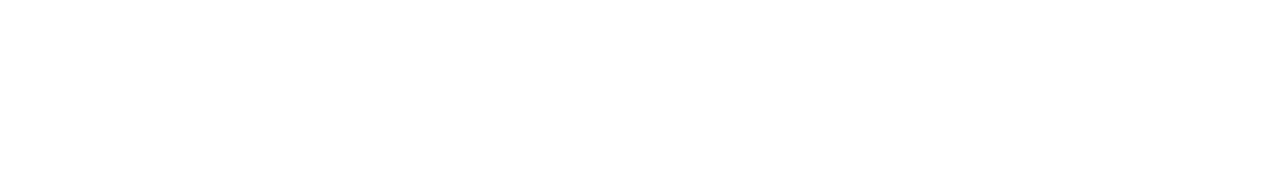
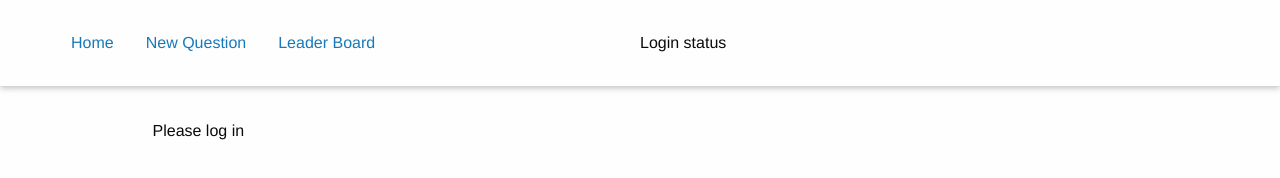
Before and after one commit to marynapl/reactnd-would-you-rather, a React app: page / in a window 1280 px wide. Built offline with nearby package versions, Linux system fonts and the light colour scheme.

Commit message:
Add routing

```diff
--- a/package.json
+++ b/package.json
@@ -10,6 +10,7 @@
     "react-dom": "^16.13.1",
     "react-redux": "^7.2.0",
     "react-redux-loading": "^4.6.1",
+    "react-router-dom": "^5.1.2",
     "react-scripts": "3.4.1",
     "redux": "^4.0.5",
     "redux-thunk": "^2.3.0"
--- a/public/index.html
+++ b/public/index.html
@@ -1,16 +1,15 @@
 <!DOCTYPE html>
 <html lang="en">
+
 <head>
   <meta charset="utf-8" />
   <link rel="icon" href="%PUBLIC_URL%/favicon.ico" />
   <meta name="viewport" content="width=device-width, initial-scale=1" />
   <meta name="theme-color" content="#000000" />
-    <meta
-      name="description"
-      content="Would you rather app"
-    />
+  <meta name="description" content="Would you rather app" />
   <link rel="manifest" href="%PUBLIC_URL%/manifest.json" />
-    <link src="https://cdnjs.cloudflare.com/ajax/libs/foundation/6.6.3/css/foundation.min.css" />
+  <link rel="stylesheet" type="text/css"
+    href="https://cdnjs.cloudflare.com/ajax/libs/foundation/6.6.3/css/foundation.min.css" />
   <!--
       Notice the use of %PUBLIC_URL% in the tags above.
       It will be replaced with the URL of the `public` folder during the build.
@@ -22,6 +21,7 @@
     -->
   <title>Would you rather app</title>
 </head>
+
 <body>
   <noscript>You need to enable JavaScript to run this app.</noscript>
   <div id="root"></div>
@@ -36,4 +36,5 @@
       To create a production bundle, use `npm run build` or `yarn build`.
     -->
 </body>
+
 </html>
--- a/src/components/App.js
+++ b/src/components/App.js
@@ -1,6 +1,12 @@
 import React, { Component, Fragment } from 'react'
 import { connect } from 'react-redux'
+import { BrowserRouter as Router, Route } from 'react-router-dom'
 import { handleInitialData } from '../actions/shared'
+import TopBanner from './TopBanner'
+import Dashboard from './Dashboard'
+import NewQuestion from './NewQuestion'
+import QustionPage from './QuestionPage'
+import LeaderBoard from './LeaderBoard'
 
 class App extends Component {
   componentDidMount() {
@@ -8,23 +14,34 @@ class App extends Component {
   }
   render() {
     return (
-      <Fragment>
-        <div className="grid-x">
-          <div className="cell">
-            {this.props.loading == true
-              ? null
-              : <p>This is my app</p>
-            }
+      <Router>
+        <Fragment>
+          <TopBanner />
+          <div className="grid-container">
+            <div className="grid-x align-center">
+              <div className="cell small-12 medium-10">
+                {this.props.loggedIn == true
+                  ? <p>Please log in</p>
+                  : <div>
+                      <Route path='/' exact component={Dashboard} />
+                      <Route path='/questions/:id' component={QustionPage} />
+                      <Route path='/add' component={NewQuestion} />
+                      <Route path='/leaderboard' component={LeaderBoard} />
+                    </div>
+                }
+              </div>
+            </div>
           </div>
-        </div>
-      </Fragment>
+        </Fragment>
+      </Router>
+
     )
   }
 }
 
 const mapStateToProps = ({ authedUser }) => {
   return {
-    loading: authedUser === null
+    loggedIn: authedUser === null
   }
 }
 
--- /dev/null
+++ b/src/components/Dashboard.js
@@ -0,0 +1,11 @@
+import React, { Component } from 'react'
+
+class Dashboard extends Component {
+  render() {
+    return(
+      <div>Dashboard</div>
+    )
+  }
+}
+
+export default Dashboard
--- /dev/null
+++ b/src/components/LeaderBoard.js
@@ -0,0 +1,11 @@
+import React, { Component } from 'react'
+
+class LeaderBoard extends Component {
+  render() {
+    return(
+      <div>LeaderBoard</div>
+    )
+  }
+}
+
+export default LeaderBoard
--- /dev/null
+++ b/src/components/LoginStatus.js
@@ -0,0 +1,11 @@
+import React, { Component } from 'react'
+
+class LoginStatus extends Component {
+  render(){
+    return(
+      <div>Login status</div>
+    )
+  }
+}
+
+export default LoginStatus
--- /dev/null
+++ b/src/components/Nav.js
@@ -0,0 +1,26 @@
+import React from 'react'
+import { NavLink } from 'react-router-dom'
+
+export default function Nav () {
+  return (
+    <nav>
+      <ul className="menu">
+        <li>
+          <NavLink to='/' exact activeClassName='active'>
+            Home
+          </NavLink>
+        </li>
+        <li>
+          <NavLink to='/add' activeClassName='active'>
+            New Question
+          </NavLink>
+        </li>
+        <li>
+          <NavLink to='/leaderboard' activeClassName='active'>
+            Leader Board
+          </NavLink>
+        </li>
+      </ul>
+    </nav>
+  )
+}
--- /dev/null
+++ b/src/components/NewQuestion.js
@@ -0,0 +1,11 @@
+import React, { Component } from 'react'
+
+class NewQuestion extends Component{
+  render(){
+    return(
+      <div>Create new question</div>
+    )
+  }
+}
+
+export default NewQuestion
--- /dev/null
+++ b/src/components/QuestionPage.js
@@ -0,0 +1,11 @@
+import React, { Component } from 'react'
+
+class QuestionPage extends Component {
+  render() {
+    return(
+      <div>Question details go here</div>
+    )
+  }
+}
+
+export default QuestionPage
--- /dev/null
+++ b/src/components/TopBanner.js
@@ -0,0 +1,20 @@
+import React from 'react'
+import LoginStatus from './LoginStatus'
+import Nav from './Nav'
+
+export default function TopBanner() {
+  return (
+    <header>
+      <div className="grid-container">
+        <div className="grid-x align-middle">
+        <div className="cell small-12 medium-6 medium-order-2">
+            <LoginStatus />
+          </div>
+          <div className="cell small-12 medium-6 medium-order-1">
+            <Nav />
+          </div>
+        </div>
+      </div>
+    </header>
+  )
+}
--- a/src/index.css
+++ b/src/index.css
@@ -1,13 +1,6 @@
-body {
-  margin: 0;
-  font-family: -apple-system, BlinkMacSystemFont, 'Segoe UI', 'Roboto', 'Oxygen',
-    'Ubuntu', 'Cantarell', 'Fira Sans', 'Droid Sans', 'Helvetica Neue',
-    sans-serif;
-  -webkit-font-smoothing: antialiased;
-  -moz-osx-font-smoothing: grayscale;
+header {
+  padding: 1.5rem;
+  /* border-bottom: 2px solid #aaa; */
+  box-shadow: 0 2px 6px rgba(10,10,10,.25);
+  margin-bottom: 2rem;
 }
-
-code {
-  font-family: source-code-pro, Menlo, Monaco, Consolas, 'Courier New',
-    monospace;
-}
```
Also changed, not shown: 1 other file. Lines whose indentation alone changed are shown as unchanged.
